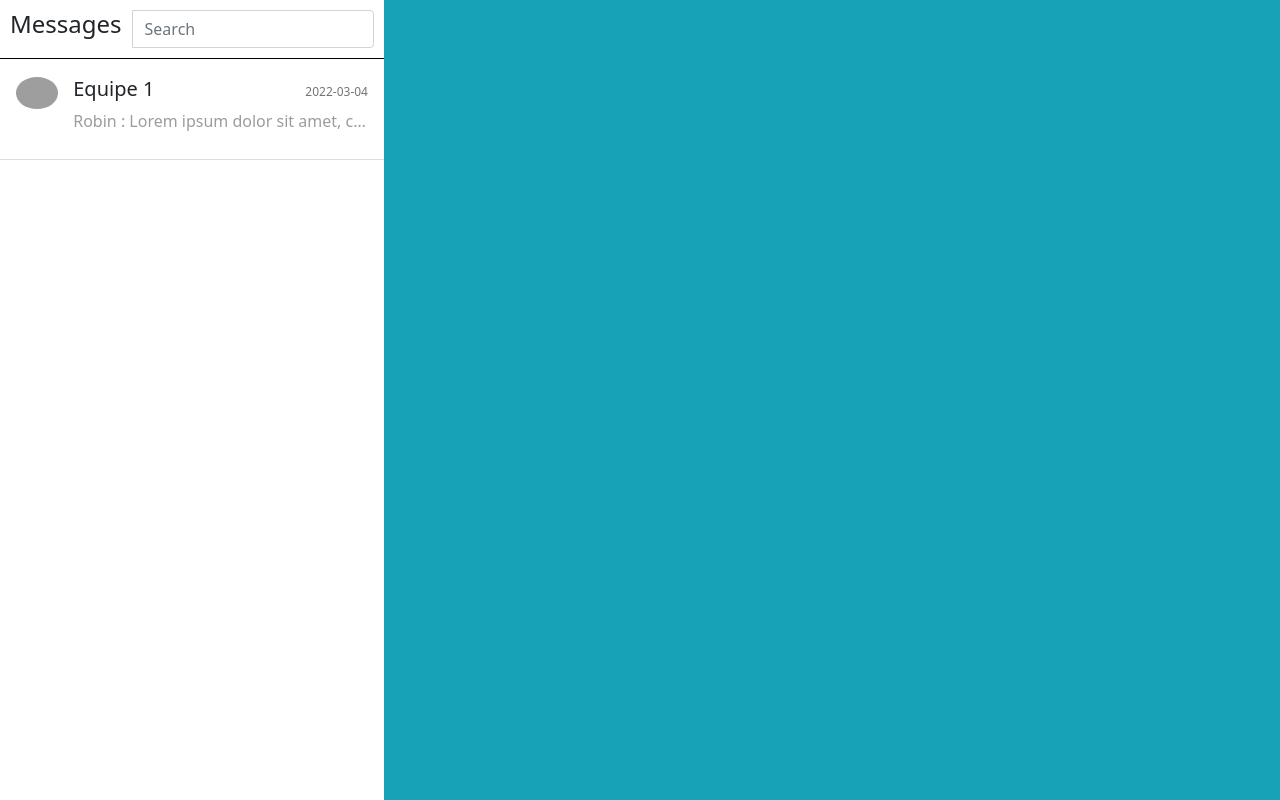
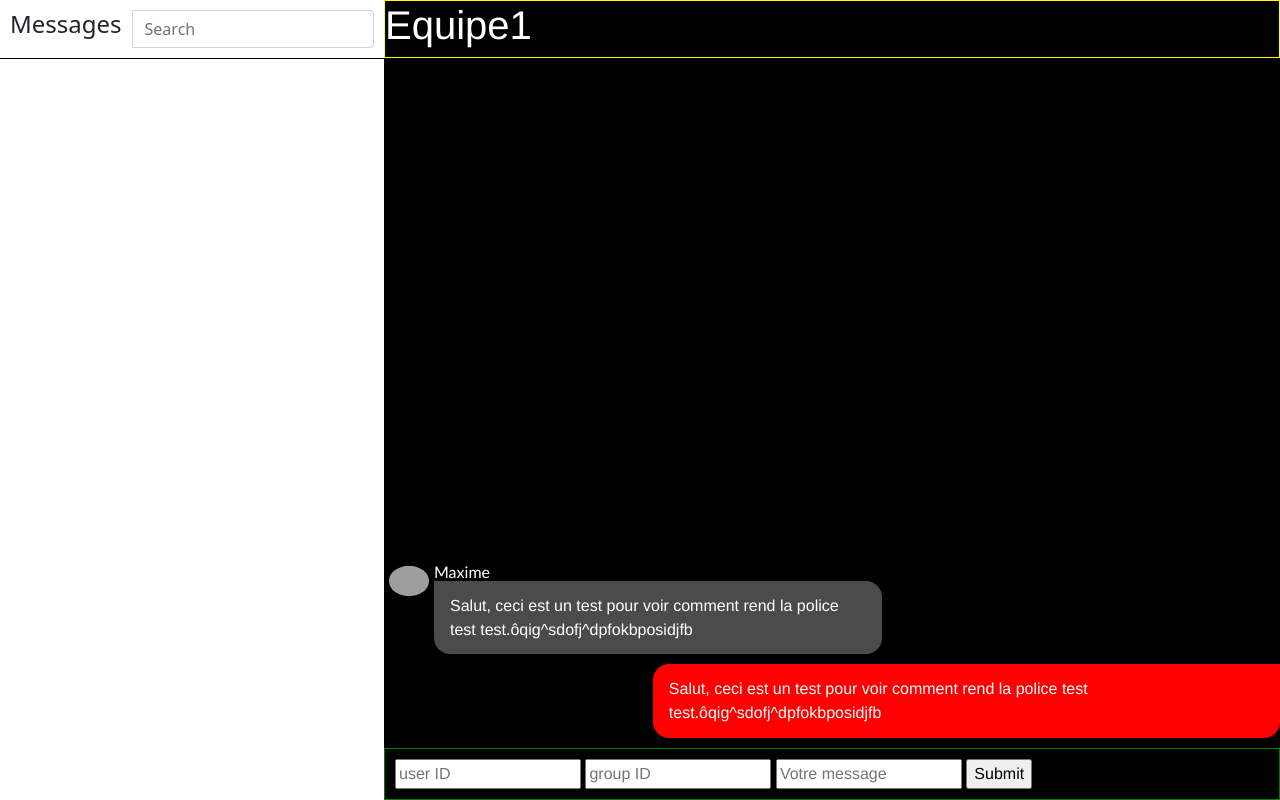
Before and after one commit to robinarmingaud/ourwhats, a Flask app: page /messages in a window 1280 px wide. Run offline with Flask 2, Linux system fonts and the light colour scheme; data comes from the database, SQL or seed files in the repository; data that the repository does not hold is empty; grey boxes are pictures that could not be loaded.

Commit message:
main-panel

```diff
--- a/app.py
+++ b/app.py
@@ -53,13 +53,9 @@ def join_group(user, group):
 def is_in_group(user_id, group_id):
     return db.session.query(group_user_table).filter_by(group_id=group_id, user_id=user_id).first() is not None
 
+@app.route('/')
 @app.route('/messages')
 def messages():
-    user1 = create_user('Robin')
-    group1 = create_group('Equipe 1')
-    join_group(user1, group1)
-    create_message('Lorem ipsum dolor sit amet, consectetur adipisicing elit. Ut odio temporibus voluptas error distinctio hic quae corrupti vero doloribus optio! Inventore ex quaerat modi blanditiis', user1, group1)
-
     groups = Group.query.all()
     return flask.render_template("messages.html.jinja2", groups=groups)
 
@@ -85,7 +81,7 @@ def form_send_msg():
         return show_form(flask.request.form, errors)
     else:
         return send_form(flask.request.form)
-    return flask.render_template('send.html.jinja2')
+    return flask.render_template('messages.html.jinja2')
 
 #form is invalid if: user or group doesn't exist, user is not in group, msg is empty
 def is_form_valid(form):
--- a/database/models.py
+++ b/database/models.py
@@ -14,6 +14,7 @@ class Group(db.Model):
 class User(db.Model):
     id = db.Column(db.Integer, primary_key=True)
     name = db.Column(db.String(32))
+    picture = db.Column(db.Text)
     messages = db.relationship('Message', backref='sender')
     #password = db.Column(db.String(128))
 
--- a/static/css/messages.css
+++ b/static/css/messages.css
@@ -1,8 +1,12 @@
 html, body{
     margin: 0;
     padding: 0;
-    background-color: #17a2b8;
+    background-color: black;
     height: 100%
+}
+
+body{
+    display: flex;
 }
 
 .sidebar{
@@ -68,3 +72,131 @@ ul {
     font-size: 12px;
     margin: 8px 0 0;
 }
+
+.main-panel{
+    width: 70vw;
+    box-sizing: border-box;
+    display: flex;
+    flex-direction: column;
+    border: 0;
+    background-color: black;
+    color: white;
+    font-family: Helvetica;
+}
+
+.msg-section{
+    height: 100%;
+    display: flex;
+    flex-direction: column;
+    justify-content: flex-end;
+    border: 0;
+    background-color: black;
+    color: white;
+    font-family: Helvetica;
+    overflow-y: auto;
+}
+
+.received-row {
+  width: 100%;
+  display: flex;
+  flex-direction: row;
+}
+
+.name {
+  font: normal 1em 'Trebuchet MS';
+  margin: 0;
+}
+
+.pp {
+  transform: scale(0.8);
+  border-radius: 100%;
+  position: relative;
+  justify-self: start;
+  align-self: start;
+
+  width: 50px;
+  margin: 0;
+}
+
+.received-wrap{
+  max-width: 50%;
+}
+.received-bubble {
+  background-color: #4b4b4b;
+  padding: 0.8em 1em;
+  text-align: left;
+  border-radius: 0 1em 1em 1em;
+  display: inline-block;
+  overflow-wrap: break-word;
+  position: relative;
+
+  font-size: 1em;
+  font-weight: 200;
+
+  margin: 0;
+}
+
+p{
+  margin: 0;
+}
+
+.date {
+  margin: 0;
+  position: absolute;
+  visibility: hidden;
+  bottom: -25px;
+  font: italic 0.8em 'Trebuchet MS';
+  color: black;
+  background-color: #FFFC;
+  padding: 5px;
+  border-radius: 6px;
+  width: auto;
+  text-align: center;
+}
+
+.received-bubble .date {
+  left: 0;
+}
+
+.received-bubble:hover .date, .sent-bubble:hover .date {
+  visibility: visible;
+}
+
+.sent-row{
+  width: 100%;
+  display: flex;
+  flex-direction: row;
+  justify-content: flex-end;
+  margin: 10px 0 10px 0;
+}
+
+.sent-bubble{
+  background-color: red;
+  padding: 0.8em 1em;
+  text-align: left;
+  border-radius: 1em 0 1em 1em;
+  position: relative;
+  max-width: 70%;
+
+  font-size: 1em;
+  font-weight: 200;
+
+  margin: 0;
+}
+
+.sent-bubble .date {
+  right: 0;
+}
+
+.top-bar {
+    border: solid 1px yellow;
+    width: 100%;
+}
+
+.bottom-bar{
+    border: solid 1px green;
+    width: 100%;
+    padding: 10px;
+    display: flex;
+    justify-content: space-between;
+}
--- a/templates/messages.html.jinja2
+++ b/templates/messages.html.jinja2
@@ -32,4 +32,35 @@
         </ul>
     </div>
 </div>
+<div class="main-panel">
+    <div class="top-bar">
+        <h1>Equipe1</h1>
+    </div>
+    <div class="msg-section">
+        <div class="received-row">
+        <img class="pp" src="https://scontent-cdg2-1.xx.fbcdn.net/v/t39.30808-1/272297477_4660834673965831_1336668270905742648_n.jpg?stp=c7.0.100.100a_dst-jpg_p100x100&_nc_cat=102&ccb=1-5&_nc_sid=7206a8&_nc_ohc=QcsCJ5U4WfMAX-5LdXd&_nc_oc=AQnK5HqHiR_iomPghT3LpJXGPqONJV_Q75ePEN2QEu0l5dBqYfQO4UiFNNKalbnGvAA&_nc_ad=z-m&_nc_cid=0&_nc_ht=scontent-cdg2-1.xx&oh=00_AT8K9sPjkOhf8y9L7W3S_cOwm0fhCfWnP8I9tOWM-AdtTQ&oe=622672C8">
+        <div class = "received-wrap">
+          <h2 class="name">Maxime</h2>
+          <div class="received-bubble">
+            <p>Salut, ceci est un test pour voir comment rend la police test test.ôqig^sdofj^dpfokbposidjfb</p>
+            <h3 class="date">11:05 mardi</h3>
+          </div>
+        </div>
+        </div>
+        <div class="sent-row">
+            <div class="sent-bubble">
+                <p>Salut, ceci est un test pour voir comment rend la police test test.ôqig^sdofj^dpfokbposidjfb</p>
+                <h3 class="date">11:07 mardi</h3>
+            </div>
+        </div>
+    </div>
+    <div class="bottom-bar">
+        <form action="{{ url_for("form_send_msg") }}" method="post">
+            <input type="text" name="user_id" placeholder="user ID">
+            <input type="group" name="group_id" placeholder="group ID">
+            <input type="text" name="msg" placeholder="Votre message">
+            <input type="submit">
+        </form>
+    </div>
+</div>
 </body>
--- a/templates/send.html.jinja2
+++ b/templates/send.html.jinja2
@@ -4,8 +4,8 @@
 </head>
 <body>
     <form action="{{ url_for("form_send_msg") }}" method="post">
-        <input type="text" name="user_id" placeholder="Votre nom">
-        <input type="group" name="group_id" placeholder="Votre groupe">
+        <input type="text" name="user_id" placeholder="user ID">
+        <input type="group" name="group_id" placeholder="group ID">
         <input type="text" name="msg" placeholder="Votre message">
         <input type="submit">
     </form>
```
